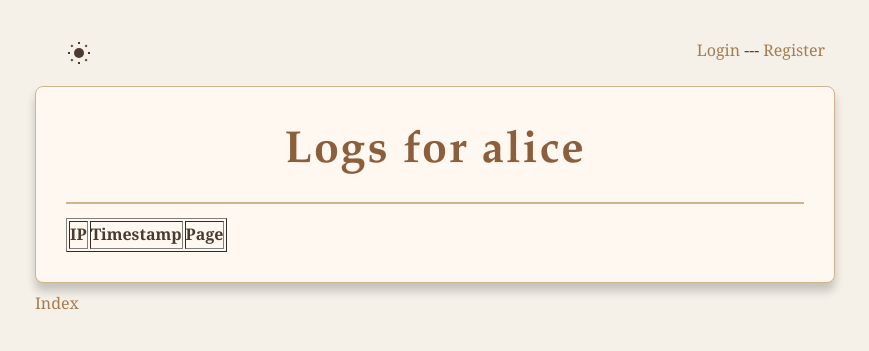
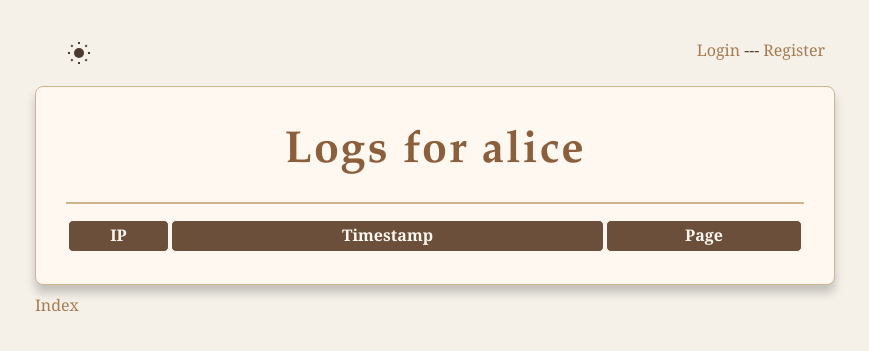
Before and after one commit to marcheesed/kawfee-main, a Flask app: page /admin/logs/alice in a window 1280 px wide. Shown: the top 351 px of the page, without its empty margins (205-1074 px from the left). Run offline with Flask 3, Linux system fonts and the light colour scheme; data comes from the database, SQL or seed files in the repository; data that the repository does not hold is empty.

Commit message:
changes to admin tables

```diff
--- a/static/style.css
+++ b/static/style.css
@@ -297,3 +297,24 @@ hr {
 .notes-card h3 {
     margin: 0;
 }
+
+table {
+    width: 100%;
+    border: 0;
+}
+
+th {
+    border: solid 1px;
+    background-color: var(--subheading-color);
+    color: var(--card-bg);
+    border-radius: 5px;
+    padding: 2px;
+}
+
+td {
+    border: dashed 1px;
+    background-color: var(--card-bg);
+    border-radius: 5px;
+    padding: 5px;
+    color: var(--text-color);
+}
--- a/templates/admin/user_logs.html
+++ b/templates/admin/user_logs.html
@@ -106,7 +106,7 @@
             </div>
             <div class="container-1">
                 <h1>Logs for {{ username }}</h1>
-                <table border="1">
+                <table>
                     <tr>
                         <th>IP</th>
                         <th>Timestamp</th>
```
